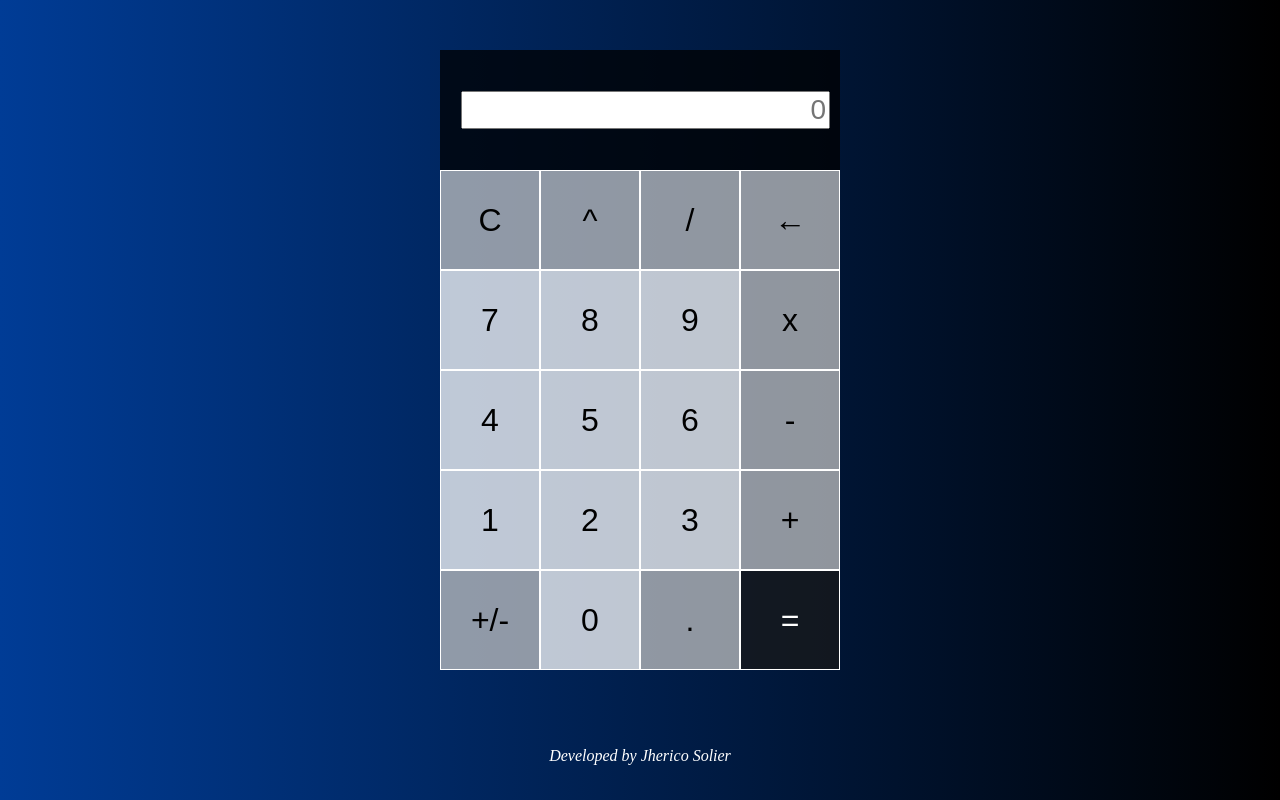
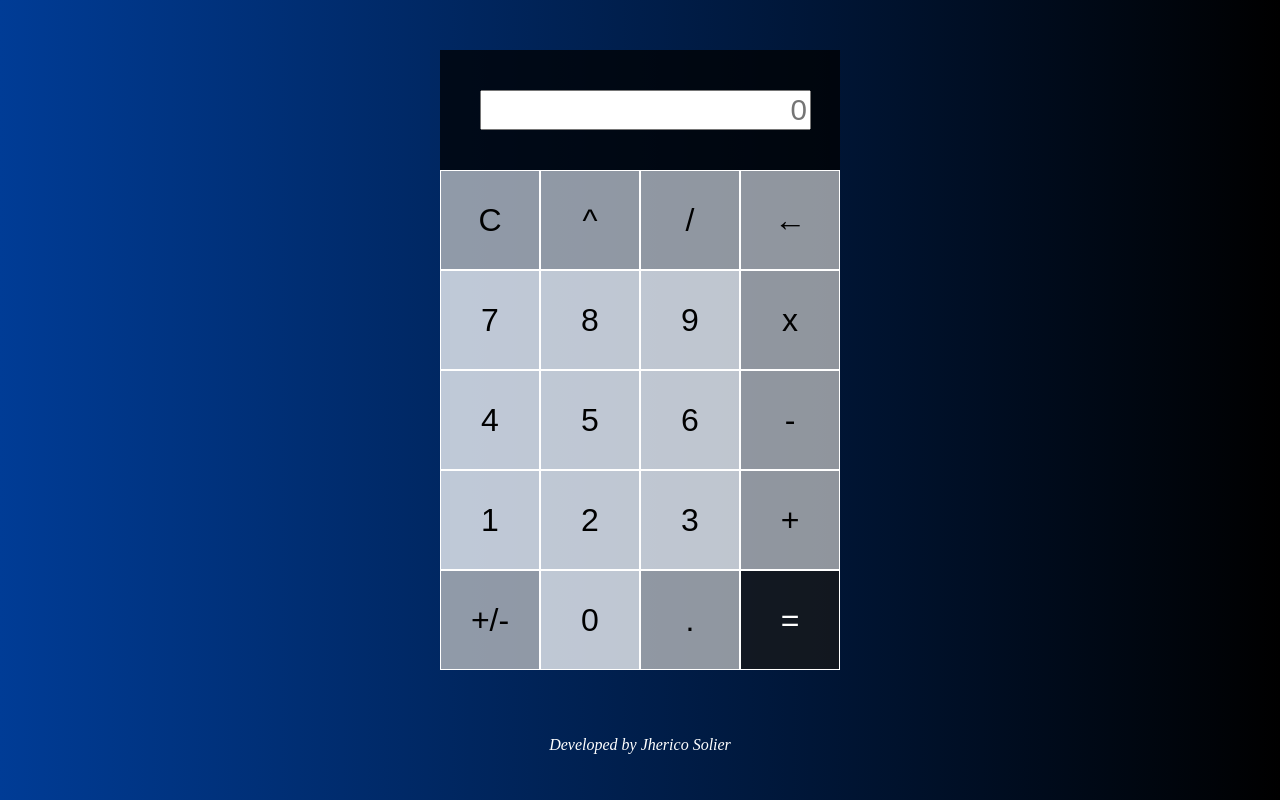
Before and after one commit to JhericoS/CalculatorJS, a plain HTML site: page index.html in a window 1280 px wide. Drawn offline with Linux system fonts and the light colour scheme.

Commit message:
update styles 3.0

```diff
--- a/styles.css
+++ b/styles.css
@@ -2,7 +2,7 @@ body {
     padding: 0;
     margin: 0;
     background: linear-gradient(to right, #003c96, rgb(0, 0, 0));
-    min-height: 100vh;
+    max-height: 100vh;
 }
 
 .calculator-grill {
@@ -44,7 +44,9 @@ button.mathematic-operators-result {
 
 .output .display {
     color: black;
-    font-size: 1.75rem;
+    max-width: 85%;
+    margin-right: 5%;
+    font-size: 1.85rem;
     text-align: right;
 }
 
@@ -54,7 +56,6 @@ button.mathematic-operators-result {
 
 .credits {
     display: grid;
-    min-height: 5vh;
     justify-content: center;
     align-content: center;
     color: white;
```
